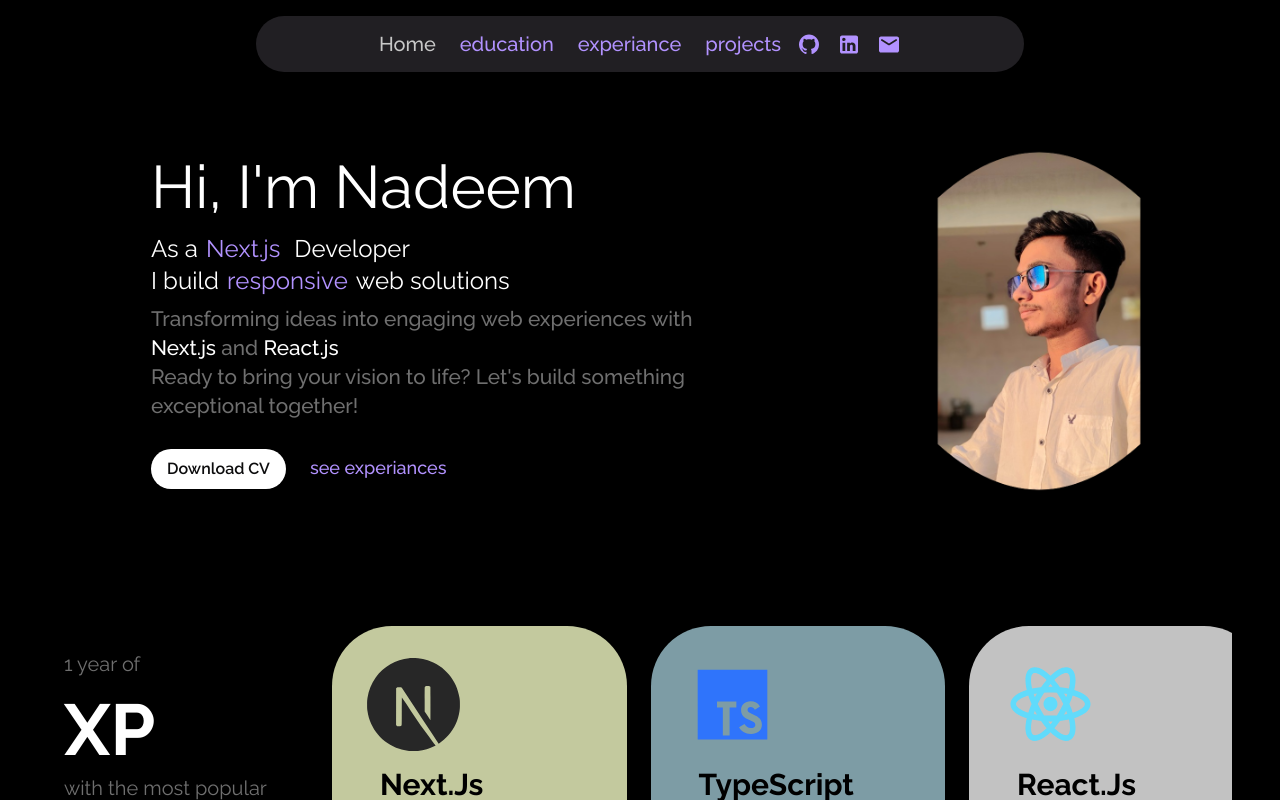
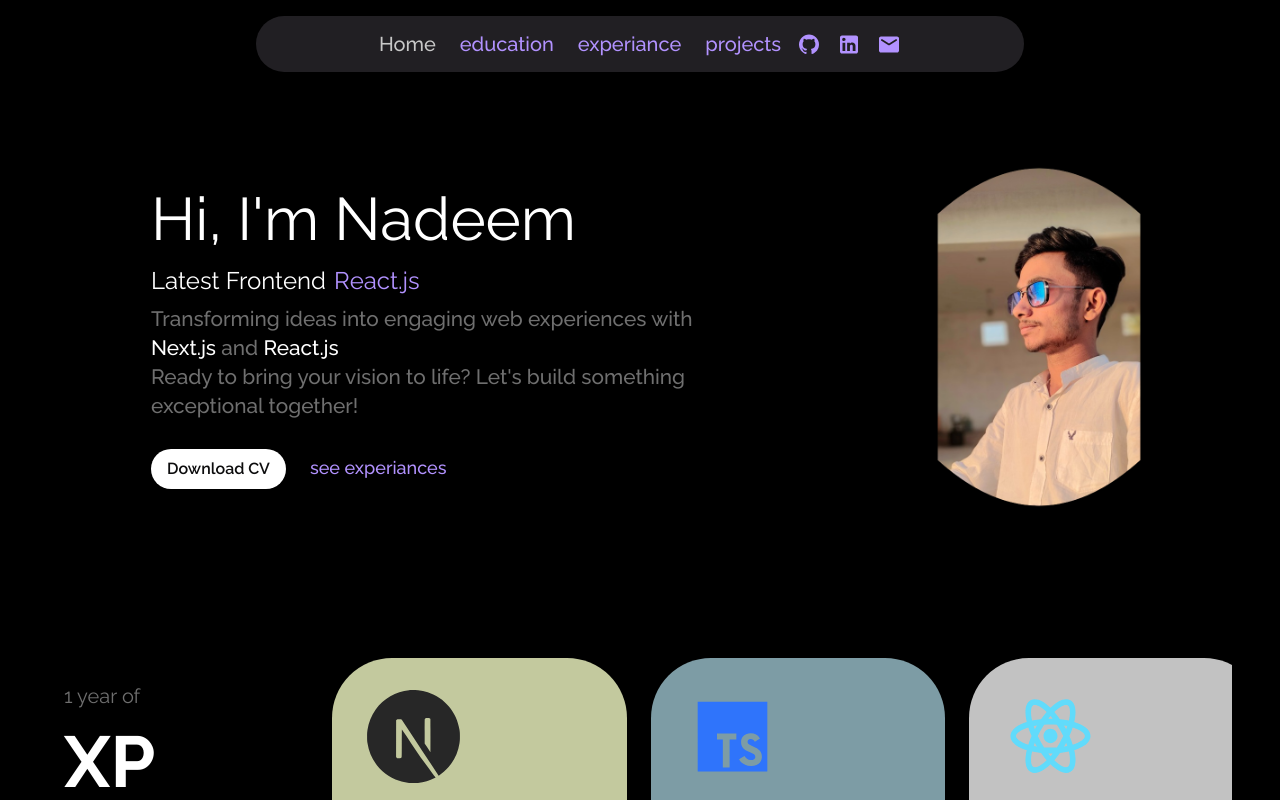
Before and after one commit to nadeemsangrasi/nadeemkhan-portfolio, a Next.js app: page / in a window 1280 px wide. Shown: the top 800 px of the page. Built offline with nearby package versions, Linux system fonts and the light colour scheme.

Commit message:
flip-words added herosection finalized

```diff
--- a/src/components/sections/HeroSection.tsx
+++ b/src/components/sections/HeroSection.tsx
@@ -5,26 +5,24 @@
 import Button from "../shared/Button";
 import { FlipWords } from "../ui/flip-words";
 const HeroSection = (): React.JSX.Element => {
-  const words = ["Frontend", "Next.js", "React.js"];
-  const words2 = [
-    "innovative",
-    "responsive",
-    "dynamic",
-    "intuitive",
-    "efficient",
+  const words = [
+    "Next.js",
+    "React.js",
+    "TypeScript",
+    "Shedcn ui",
+    "Tailwind CSS",
   ];
+
   return (
     <Wrapper>
-      <div className="md:my-12 md:mx-8 flex flex-col-reverse  md:flex-row items-center justify-between w-full">
-        <div className="w-full md:w-1/2 py-6 md:py-0 mx-auto text-center md:text-left">
+      <div className="md:my-16 md:mx-8 flex flex-col-reverse  md:flex-row items-center justify-between w-full">
+        <div className=" w-full md:w-1/2 py-6 md:py-0 mx-auto text-center md:text-left">
           <h1 className="text-5xl md:text-6xl text-primary-white py-6 pt-8 pb-2">
             Hi, I'm Nadeem
           </h1>
           <h2 className="text-xl md:text-2xl text-primary-white py-2">
-            As a
-            <FlipWords words={words} /> Developer <br /> I build
-            <FlipWords words={words2} />
-            web solutions
+            Latest Frontend
+            <FlipWords words={words} />
           </h2>
           <p className="text-secondary-gray font-medium text-xl md:text-[1.3rem] leading-9 md:leading-[1.8rem] ">
             Transforming ideas into engaging web experiences with
--- a/src/components/ui/flip-words.tsx
+++ b/src/components/ui/flip-words.tsx
@@ -1,6 +1,5 @@
-"use client";
-import React, { useCallback, useEffect, useRef, useState } from "react";
-import { AnimatePresence, motion, LayoutGroup } from "framer-motion";
+import React, { useCallback, useEffect, useState } from "react";
+import { AnimatePresence, motion } from "framer-motion";
 import { cn } from "@/utils/cn";
 
 export const FlipWords = ({
@@ -15,18 +14,20 @@
   const [currentWord, setCurrentWord] = useState(words[0]);
   const [isAnimating, setIsAnimating] = useState<boolean>(false);
 
-  // thanks for the fix Julian - https://github.com/Julian-AT
   const startAnimation = useCallback(() => {
-    const word = words[words.indexOf(currentWord) + 1] || words[0];
-    setCurrentWord(word);
+    const currentIndex = words.indexOf(currentWord);
+    const nextIndex = (currentIndex + 1) % words.length;
+    const nextWord = words[nextIndex];
+    setCurrentWord(nextWord);
     setIsAnimating(true);
   }, [currentWord, words]);
 
   useEffect(() => {
-    if (!isAnimating)
+    if (!isAnimating) {
       setTimeout(() => {
         startAnimation();
       }, duration);
+    }
   }, [isAnimating, duration, startAnimation]);
 
   return (
@@ -44,13 +45,6 @@
           opacity: 1,
           y: 0,
         }}
-        transition={{
-          duration: 0.4,
-          ease: "easeInOut",
-          type: "spring",
-          stiffness: 100,
-          damping: 10,
-        }}
         exit={{
           opacity: 0,
           y: -40,
@@ -60,7 +54,7 @@
           position: "absolute",
         }}
         className={cn(
-          "z-10 inline-block relative text-left  text-purple px-2",
+          "z-10 inline-block relative text-left text-purple px-2",
           className
         )}
         key={currentWord}
@@ -76,7 +70,7 @@
             }}
             className="inline-block"
           >
-            {letter}
+            {letter === " " ? "\u00A0" : letter}{" "}
           </motion.span>
         ))}
       </motion.div>
```
Also changed, not shown: src/components/layouts/Footer.tsx (+9 -6 lines).
